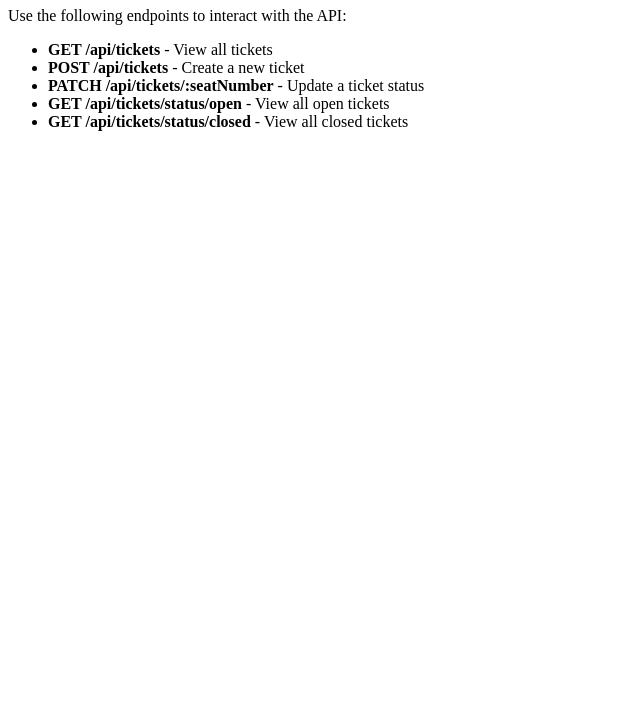
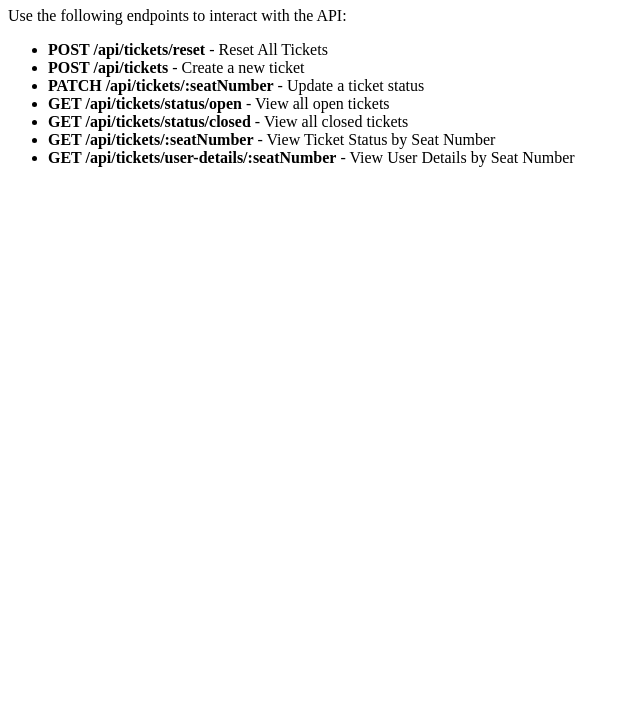
Before and after one commit to mrrobot1795/Bus-Ticketing_System, a website: page public/index.html in a window 1280 px wide. Shown: the part 73-800 px from the top of the page, without its empty margins (0-640 px from the left). Drawn offline with Linux system fonts and the light colour scheme.

Commit message:
Merge remote branch into local with unrelated histories

```diff
--- a/public/index.html
+++ b/public/index.html
@@ -8,11 +8,13 @@
     <h1>Welcome to the Ticketing API</h1>
     <p>Use the following endpoints to interact with the API:</p>
     <ul>
-        <li><b>GET /api/tickets</b> - View all tickets</li>
+        <li><b>POST /api/tickets/reset</b> - Reset All Tickets</li>
         <li><b>POST /api/tickets</b> - Create a new ticket</li>
         <li><b>PATCH /api/tickets/:seatNumber</b> - Update a ticket status</li>
         <li><b>GET /api/tickets/status/open</b> - View all open tickets</li>
         <li><b>GET /api/tickets/status/closed</b> - View all closed tickets</li>
+        <li><b>GET /api/tickets/:seatNumber</b> - View Ticket Status by Seat Number</li>
+        <li><b>GET /api/tickets/user-details/:seatNumber</b> - View User Details by Seat Number</li>
     </ul>
 </body>
 </html>
```
